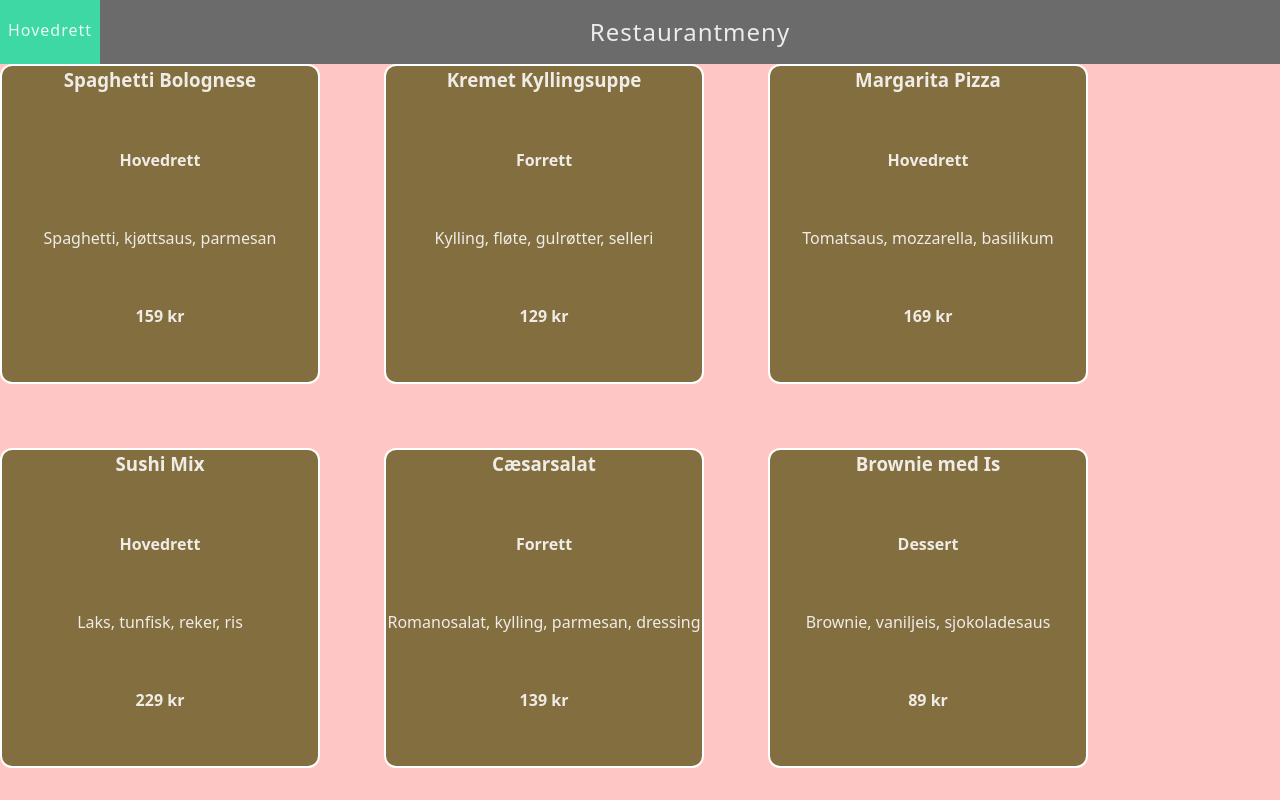
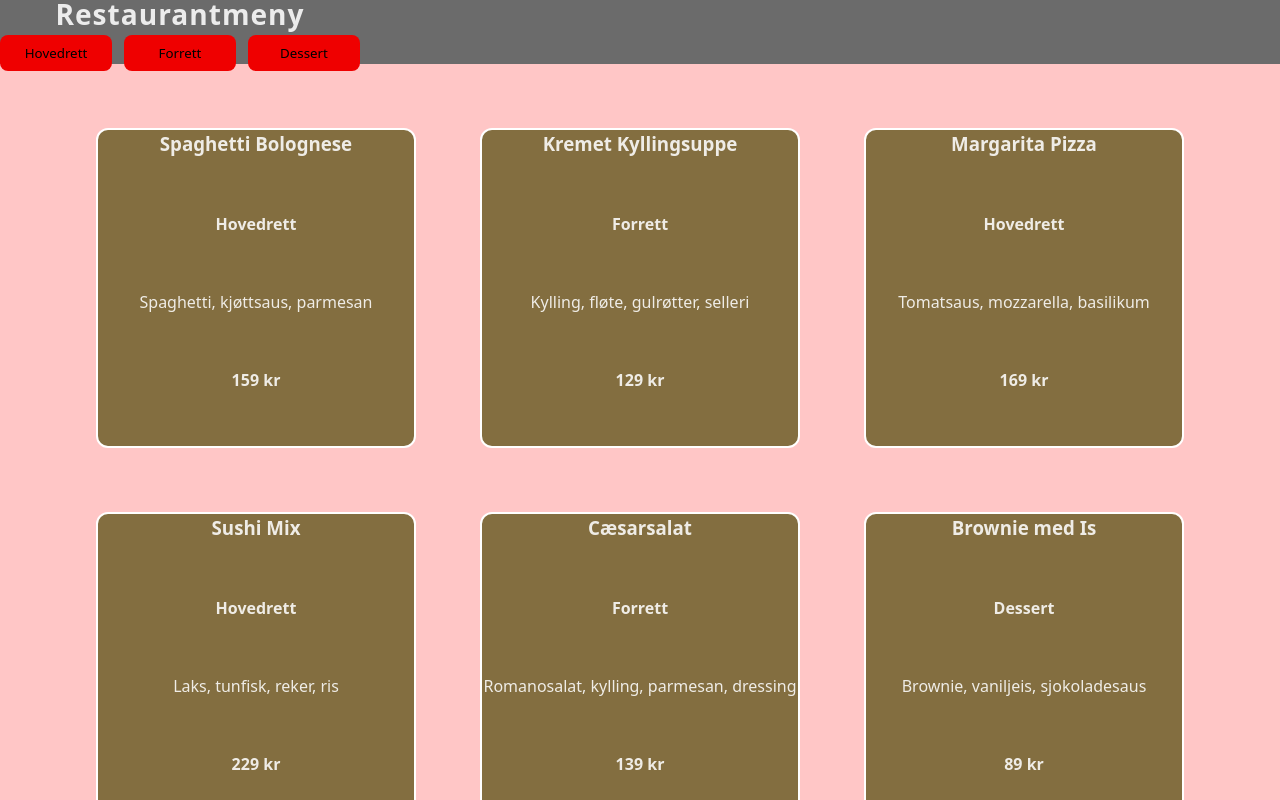
Before and after one commit to Jostein24sfj/restaurantmenyen, a React (Vite) app: page / in a window 1280 px wide. Shown: the top 800 px of the page. Built offline with nearby package versions, Linux system fonts and the light colour scheme.

Commit message:
removed navbar

```diff
--- a/src/App.css
+++ b/src/App.css
@@ -3,7 +3,4 @@
   /* margin: 0 auto; */
   /* padding: 2rem; */
   /* text-align: center; */
-  display: grid;
-  grid-template-columns: 100px 1fr;
-  grid-template-rows: 64px 1fr;
 }
--- a/src/App.jsx
+++ b/src/App.jsx
@@ -77,8 +77,16 @@ function App() {
 
   return (
     <>
-      <nav className="navBar">Hovedrett</nav>
-      <header className="header">Restaurantmeny</header>
+      <div className="headerContent">
+        <header>
+          <h3>Restaurantmeny</h3>
+          <div className="headerButtons">
+            <button>Hovedrett</button>
+            <button>Forrett</button>
+            <button>Dessert</button>
+          </div>
+        </header>
+      </div>
 
       <div className="page">
         <main className="mainContainer">
--- a/src/ProductMeny.css
+++ b/src/ProductMeny.css
@@ -16,22 +16,12 @@ body {
   text-align: center;
 }
 
-.navBar {
-  height: 100%;
-  display: flex;
-  justify-content: center;
-  padding-top: 18px;
-  letter-spacing: 1px;
-  font-size: 16px;
-  font-weight: 500;
-  background-color: rgb(62, 216, 165);
-}
-
-.header {
+.headerContent {
   width: 100%;
+  height: 64px;
   background-color: #6b6b6b;
   display: flex;
-  justify-content: center;
+  justify-content: flex-start;
   align-items: center;
   font-size: 24px;
   font-weight: 500;
@@ -39,11 +29,12 @@ body {
 }
 
 .page {
-  /* padding: 64px 0px 0px 234px; */
-  /* display: flex; */
-  /* justify-content: center; */
-  /* align-items: center; */
+  padding: 64px 0px 0px 0px;
+  display: flex;
+  justify-content: center;
+  align-items: center;
 }
+
 .mainContainer {
   gap: 98px;
   display: grid;
@@ -71,3 +62,30 @@ body {
   min-width: 320px;
   height: 320px;
 }
+
+.headerButtons {
+  display: flex;
+  justify-content: flex-end;
+  /* align-items: center; */
+  gap: 12px;
+}
+
+button {
+  width: 112px;
+  border-radius: 8px;
+  border: 1px solid transparent;
+  padding: 0.6em 1.2em;
+  font-weight: 500;
+  font-family: inherit;
+  background-color: #ef0000;
+  cursor: pointer;
+  transition: border-color 0.25s;
+}
+
+button:hover {
+  border-color: #646cff;
+}
+button:focus,
+button:focus-visible {
+  outline: 4px auto -webkit-focus-ring-color;
+}
```
